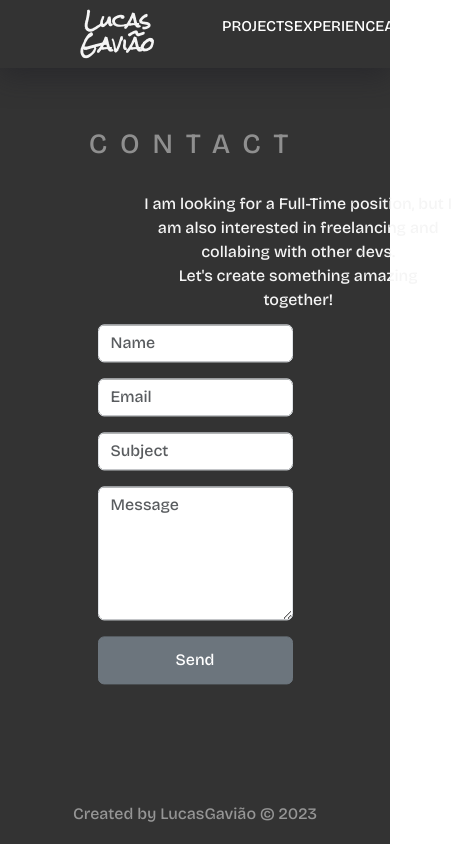
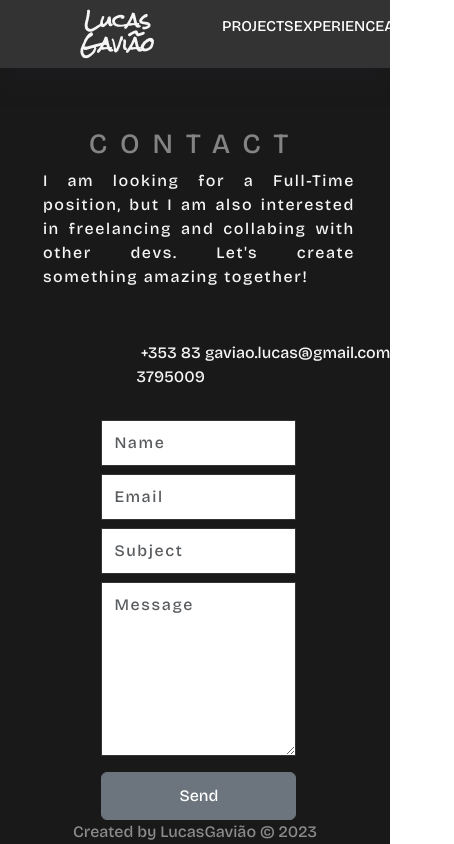
Before and after one commit to Lucas-Portfolio/myPortfolio, a React (Create React App) app: page /contact in a window 390 px wide. Shown: the whole page, 454 px wide, since content can reach past the window. Built offline with nearby package versions, Linux system fonts and the light colour scheme; a web font is replaced by a local one.

Commit message:
styling some pages

```diff
--- a/src/components/Footer/footer.module.css
+++ b/src/components/Footer/footer.module.css
@@ -6,11 +6,11 @@ top: 95%;
 color: rgba(211, 211, 211, 0.614);
 }
 
-@media (365px <= width <= 800px){
+/* @media (365px <= width <= 800px){
     .Footer {
         width: 100vw;
-        position: sticky;
+        position:static;
 
 
     }
-}
+} */
--- a/src/index.css
+++ b/src/index.css
@@ -2,7 +2,7 @@
 @import url('https://fonts.googleapis.com/css2?family=Borel&family=Bricolage+Grotesque:opsz,wght@10..48,500&family=Rock+Salt&display=swap');
 
 .App {
-  background-color: #333;
+  background-color: #191919;
   color: whitesmoke;
   width: 100vw;
   height: 100vh;
--- a/src/pages/About/about.module.css
+++ b/src/pages/About/about.module.css
@@ -59,7 +59,7 @@
    .AboutPage{
     position: relative;
     width: 100%;
-    height: 120%;
+    height: 140%;
    }
 
    .about_container{
@@ -83,7 +83,7 @@
    .button_group {
     position: absolute;
     left: 40%;
-    top: 75%;
+    top: 85%;
     margin: 20px 0 0;
    }
 
--- a/src/pages/Contact/ContactPage.js
+++ b/src/pages/Contact/ContactPage.js
@@ -7,17 +7,28 @@ import style from "./contact.module.css";
 function ContactPage() {
   const [spinner, setSpinner] = useState(false);
   const [body, setBody] = useState("");
+  const [name, setName] = useState("");
+  const [subject, setSubject] = useState("");
   const navigate = useNavigate();
 
-  const handleChange = (e) => {
+  const handleChangeBody = (e) => {
     setBody(e.target.value);
-    console.log(body);
   };
+
+  const handleChangeSubject = (e) => {
+    setSubject(e.target.value);
+    console.log(subject);
+  };
+  const handleChangeName = (e) => {
+    setName(e.target.value);
+    console.log(name);
+  };
+
   const handleSend = () => {
     setSpinner(!spinner);
     setTimeout(() => {
       window.open(
-        `mailto:gaviao.lucas@gmail.com?subject=myWebsite&body=${body}`
+        `mailto:gaviao.lucas@gmail.com?subject=${name} - ${subject}&body=${body}`
       );
       navigate("/");
     }, 1000);
@@ -33,31 +44,53 @@ function ContactPage() {
         {" "}
         <span>
           I am looking for a Full-Time position, but I am also interested in
-          freelancing and collabing with other devs. <br />
-          Let's create something amazing together!
+          freelancing and collabing with other devs. Let's create something
+          amazing together!
         </span>
       </section>
+      <div className={style.sub_title}>
+        <span>
+          <img src="" alt="" />
+          +353 83 3795009
+        </span>
+        <span>
+          <img src="" alt="" />
+          gaviao.lucas@gmail.com
+        </span>
+        <span>
+          <img src="" alt="" />
+          Dublin, Ireland
+        </span>
+      </div>
 
       <Form className={style.Form}>
-        <Form.Group className="mb-3">
+        <Form.Group className="mb-2">
           <Form.Control
             className={style.input}
             type="text"
             placeholder="Name"
+            value={name}
+            onChange={(e) => {
+              handleChangeName(e);
+            }}
           />
         </Form.Group>
-        <Form.Group className="mb-3">
+        <Form.Group className="mb-2">
           <Form.Control
             className={style.input}
             type="email"
             placeholder="Email"
           />
         </Form.Group>
-        <Form.Group className="mb-3">
+        <Form.Group className="mb-2">
           <Form.Control
             className={style.input}
             type="text"
             placeholder="Subject"
+            value={subject}
+            onChange={(e) => {
+              handleChangeSubject(e);
+            }}
           />
         </Form.Group>
         <Form.Group className="mb-3">
@@ -68,7 +101,7 @@ function ContactPage() {
             value={body}
             placeholder="Message"
             onChange={(e) => {
-              handleChange(e);
+              handleChangeBody(e);
             }}
           />
         </Form.Group>
--- a/src/pages/Contact/contact.module.css
+++ b/src/pages/Contact/contact.module.css
@@ -18,10 +18,19 @@
     justify-content: center;
     width: 50%;
     position: absolute;
-    top: 8%;
+    top: 5%;
     left: 50%;
     transform: translateX(-65%);
     text-align: center;
+    letter-spacing: 0.1em;
+  }
+
+  .ContactPage .sub_title {
+    width: 30%;
+    position: absolute;
+    top: 27%;
+    display: flex;
+    justify-content: space-around;
   }
 
   .ContactPage .Form  {
@@ -29,12 +38,15 @@
     position: absolute;
     top: 50%;
     transform: translateY(-46%);
+    color: white;
 
   }
-  .input {
-    background-color: lightgray;
-    border-radius: 0;
+  .Form .input {
+    background-color: white;
+    border-radius: 0%;
     border: #333 solid 1px;
+    line-height: 2em;
+    letter-spacing: 0.1em;
   }
 
   .Form .btn_form {
@@ -49,16 +61,31 @@
 
 
   @media (365px <= width <= 800px){
+    .ContactPage{
+      height: 120%;
+      position: relative;
+      display: flex;
+      flex-direction: column;
+      align-items: center;
+    }
+    .contact_head{
+      position: absolute;
+      top: 0%
+    }
+
     .contact_title{
       position:absolute;
       top: 5%;
       width: 80%;
+      margin: 13% 13%;
       font-size: 1em;
-      text-align: center;
+      text-align: justify;
+      letter-spacing: 0.1em;
     }
     .ContactPage .Form {
       width: 50%;
       position: absolute;
-      top: 58%;
+      top: 53%;
+      left: 26%;
     }
   }
--- a/src/pages/HomePage/home.module.css
+++ b/src/pages/HomePage/home.module.css
@@ -29,7 +29,5 @@
       display: flex;
       flex-direction: column;
       justify-content: center;
-      position: absolute;
-      top: 1%;
      }
     }
```
